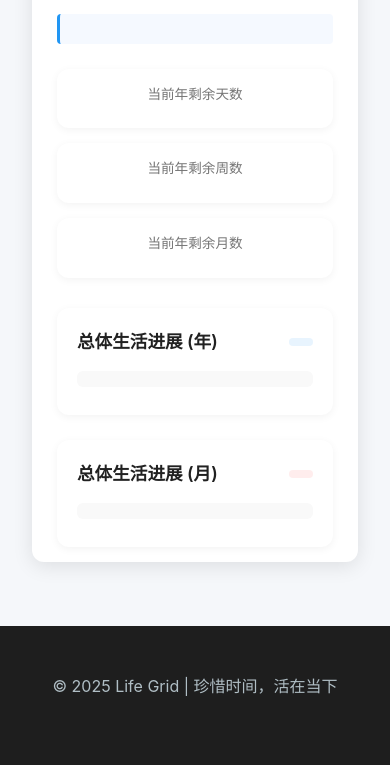
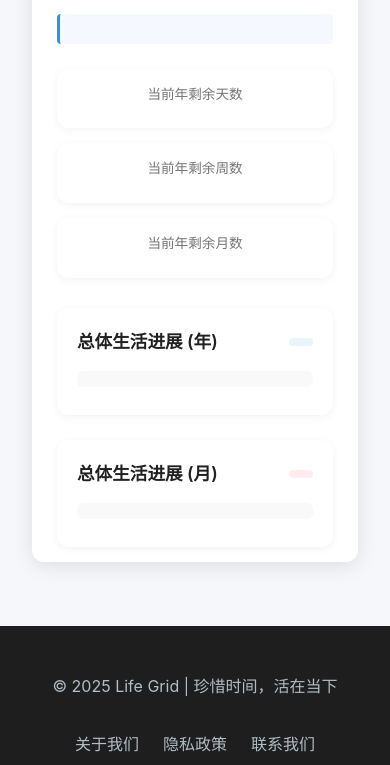
Before and after one commit to Aaronwn/life-grid, a plain HTML site: page index.html in a window 390 px wide. Shown: the part 812-1577 px from the top of the page. Drawn offline with nearby package versions, Linux system fonts and the light colour scheme.

Commit message:
feat: footer样式调整

```diff
--- a/css/styles.css
+++ b/css/styles.css
@@ -475,72 +475,60 @@
 }
 
 /* 页脚样式 */
-.footer {
-  background-color: #1a1a1a;
-  color: #f5f5f5;
-  padding: 3rem 0 2rem;
-  width: 100%;
+footer {
+  background-color: #1e1e1e;
+  color: #b0bec5;
+  padding: 3rem 0;
+  text-align: center;
+  margin-top: 4rem;
 }
 
 .footer-content {
-  max-width: 1200px;
+  max-width: 800px;
   margin: 0 auto;
   padding: 0 2rem;
   display: flex;
-  flex-wrap: wrap;
-  gap: 3rem;
+  flex-direction: row;
   justify-content: space-between;
+  align-items: center;
 }
 
-.footer-logo {
-  flex: 1 1 300px;
+footer p {
+  margin-bottom: 0;
+  text-align: left;
 }
 
-.footer-logo h2 {
-  font-size: 1.8rem;
-  margin-bottom: 1rem;
-}
-
-.footer-logo p {
-  color: #b0b0b0;
-  max-width: 300px;
-}
-
-.footer-links {
-  flex: 1 1 200px;
-}
-
-.footer-links h3 {
-  font-size: 1.2rem;
-  margin-bottom: 1.5rem;
-  color: white;
-}
-
-.footer-links ul {
-  list-style: none;
-}
-
-.footer-links li {
-  margin-bottom: 0.8rem;
-}
-
-.footer-links a {
-  color: #b0b0b0;
+footer a {
+  color: #b0bec5;
   text-decoration: none;
   transition: var(--transition);
 }
 
-.footer-links a:hover {
+footer a:hover {
   color: var(--primary-color);
+  text-decoration: underline;
 }
 
-.copyright {
-  text-align: center;
-  margin-top: 3rem;
-  padding-top: 2rem;
-  border-top: 1px solid #333;
-  color: #888;
-  font-size: 0.9rem;
+.footer-links {
+  display: flex;
+  justify-content: flex-end;
+  gap: 1.5rem;
+  flex-wrap: wrap;
+}
+
+@media (max-width: 768px) {
+  .footer-content {
+    flex-direction: column;
+    gap: 1.5rem;
+  }
+
+  footer p {
+    text-align: center;
+  }
+
+  .footer-links {
+    justify-content: center;
+  }
 }
 
 /* 响应式设计 */
@@ -913,42 +901,6 @@
   margin-bottom: 1rem;
 }
 
-/* 页脚样式 */
-footer {
-  background-color: #1e1e1e;
-  color: #b0bec5;
-  padding: 3rem 0;
-  text-align: center;
-  margin-top: 4rem;
-}
-
-.footer-content {
-  max-width: 800px;
-  margin: 0 auto;
-  padding: 0 2rem;
-}
-
-footer p {
-  margin-bottom: 0.75rem;
-}
-
-footer a {
-  color: var(--primary-color);
-  text-decoration: none;
-}
-
-footer a:hover {
-  text-decoration: underline;
-}
-
-.footer-links {
-  display: flex;
-  justify-content: center;
-  gap: 1.5rem;
-  margin: 1.5rem 0;
-  flex-wrap: wrap;
-}
-
 /* 滚动回顶部按钮 */
 .scroll-top {
   position: fixed;
```
Also changed, not shown: index.html (+0 -1 lines).
